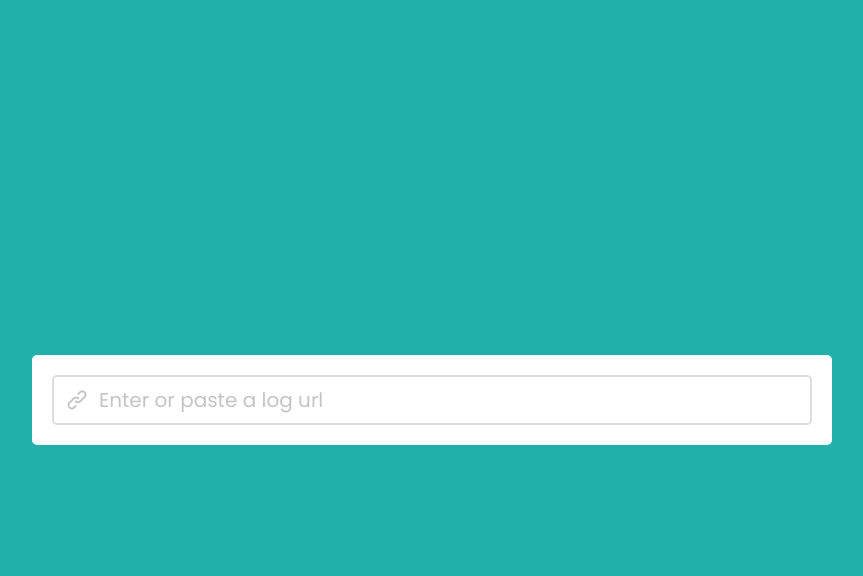
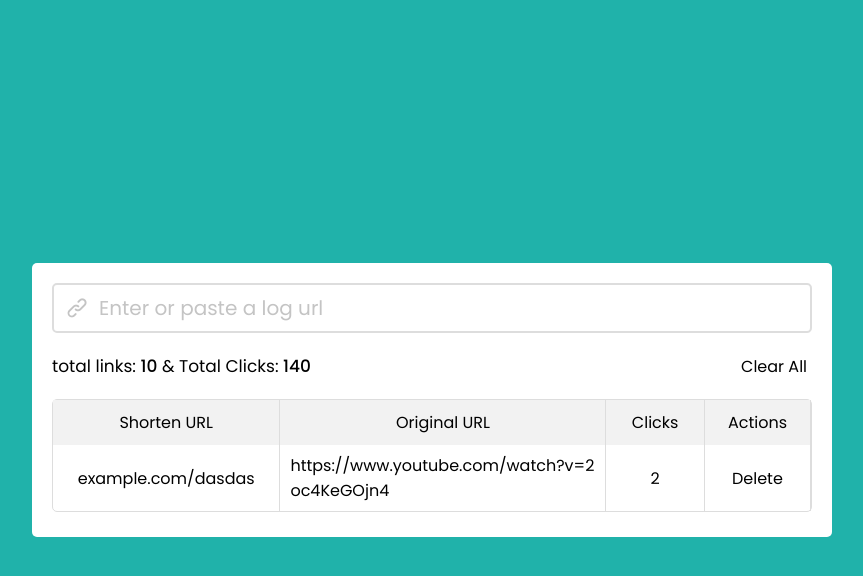
Before and after one commit to menegass0/Url-shortener, a PHP site: page / in a window 1280 px wide. Shown: the top 576 px of the page, without its empty margins (208-1071 px from the left). Run offline with PHP 8.4, Linux system fonts and the light colour scheme.

Commit message:
estilo da aba de urls registradas

```diff
--- a/index.html
+++ b/index.html
@@ -16,6 +16,24 @@
                 <button>Shorten</button>
 
             </form>
+            <div class="count">
+                <span>total links: <span>10</span> & Total Clicks: <span>140</span></span>
+                <a href="#">Clear All</a>
+            </div>
+            <div class="urls-area">
+                <div class="title">
+                    <li>Shorten URL</li>
+                    <li>Original URL</li>
+                    <li>Clicks</li>
+                    <li>Actions</li>
+                </div>
+                <div class="data">
+                    <li><a href="#">example.com/dasdas</a></li>
+                    <li>https://www.youtube.com/watch?v=2oc4KeGOjn4</li>
+                    <li>2</li>
+                    <li><a href="#">Delete</a></li>
+                </div>
+            </div>
         </div>
 
     </body>
--- a/style.css
+++ b/style.css
@@ -77,3 +77,79 @@ form input:valid ~ button{
     opacity: 1;
     pointer-events: auto;
 }
+.wrapper a{
+    color: #000;
+}
+.wrapper .count{
+    margin: 20px 0;
+    display: flex;
+    padding-right: 5px;
+    align-items: center;
+    justify-content: space-between;
+
+}
+.count span{
+    font-size: 17px;
+}
+.count span span{
+    font-weight: 500;
+}
+.count a:hover{
+    color: #20B2AA;
+}
+
+.wrapper .urls-area{
+    border: 1px solid #ddd;
+    border-radius: 5px;
+    margin-bottom: 5px;
+
+}
+.urls-area :is(.title, .data){
+    display: flex;
+    width: 100%;
+    justify-content: space-between;
+}
+.urls-area li{
+    list-style: none;
+    width: 100%;
+    border-right: 1px solid #ddd;
+
+}
+.urls-area .title li{
+    text-align: center;
+    background: #f2f2f2;
+    padding: 10px 0;
+}
+.urls-area .data li{
+    display: flex;
+    align-items: center;
+    justify-content: center;
+    padding: 8px 10px;
+    word-break: break-all;
+}
+.urls-area .data li:last-child a{
+    height: 100%;
+    width: 100%;
+    display: flex;
+    align-items: center;
+    justify-content: center;
+}
+.urls-area .data li a:hover{
+    color: #20B2AA;
+    text-decoration: underline;
+}
+.urls-area .data li:last-child a:hover{
+    text-decoration: none;
+}
+.urls-area li:nth-child(1){
+    max-width: 30%;
+}
+.urls-area li:nth-child(2){
+    max-width: 45%;
+}
+.urls-area li:nth-child(3){
+    max-width: 13%;
+}
+.urls-area li:nth-child(4){
+    max-width: 14%;
+}
```
